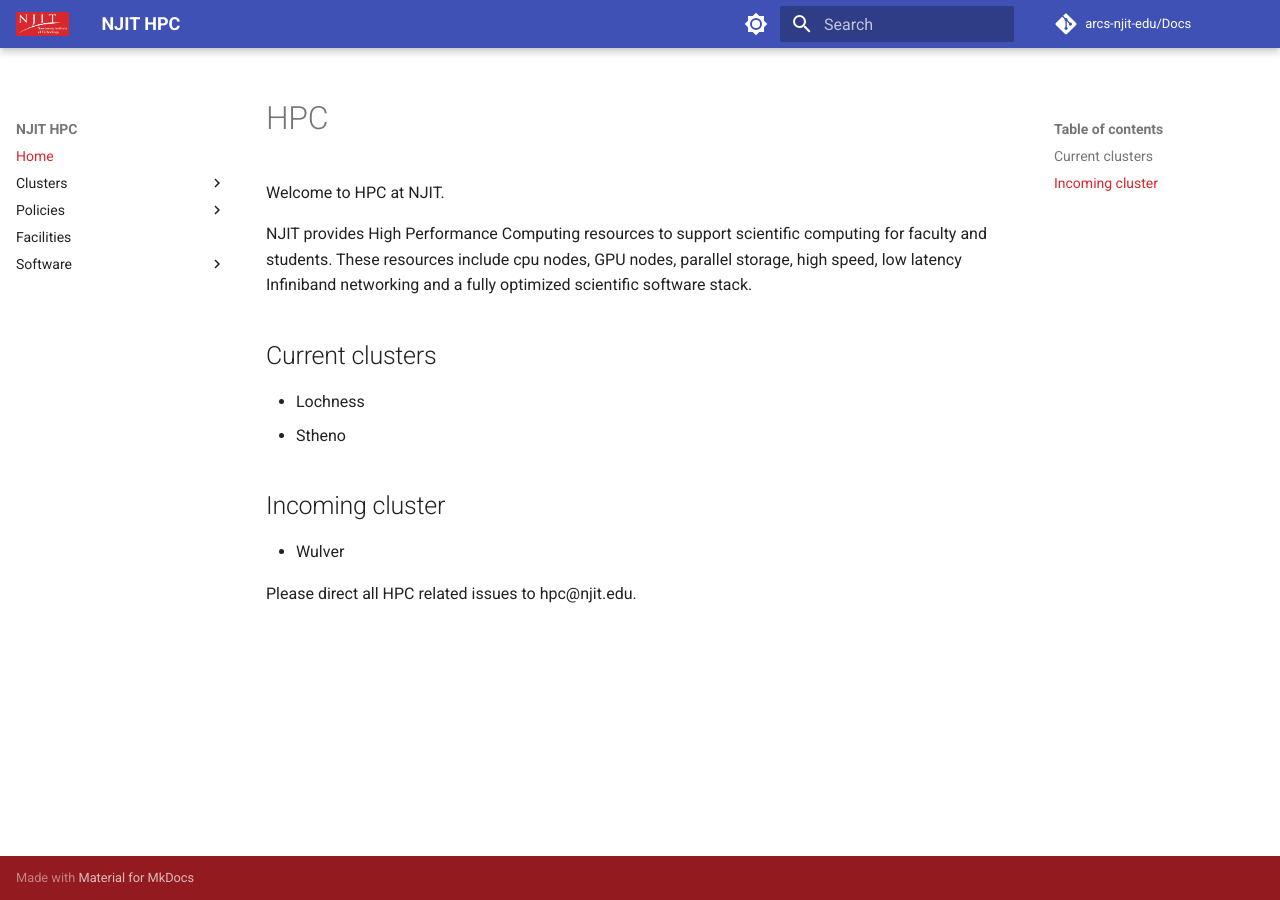
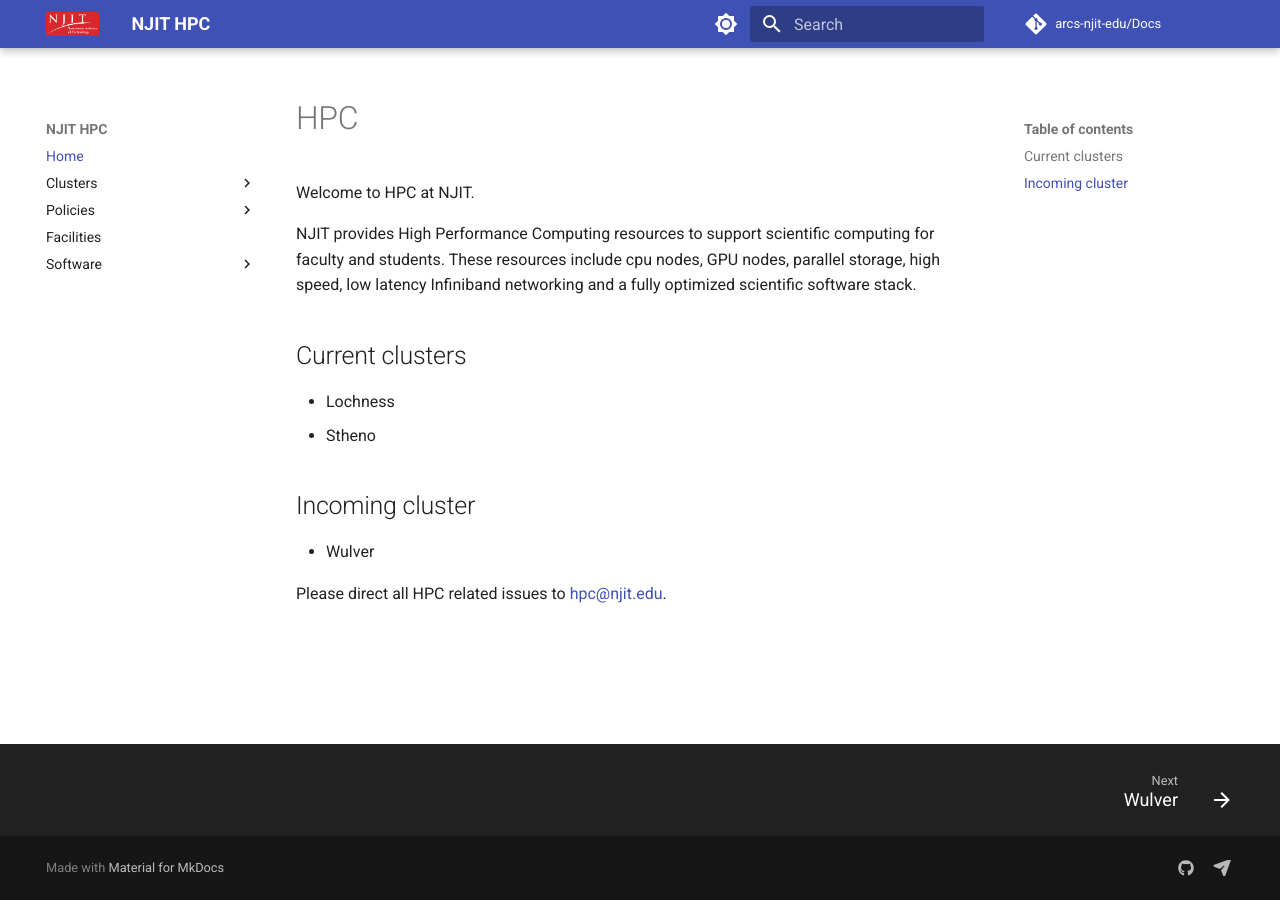
Before and after one commit to zhaohuic/Docs, an MkDocs documentation site: the page built from docs/index.md, in a window 1280 px wide. Built offline with MkDocs 1.6.1 and Material for MkDocs 9.7.7, drawn with Linux system fonts in a browser that asks for light colours; comment, search, counter and statistics services are not loaded.

```diff
--- a/docs/index.md
+++ b/docs/index.md
@@ -14,4 +14,4 @@ NJIT provides High Performance Computing resources to support scientific computi
 
 * Wulver
 
-Please direct all HPC related issues to hpc@njit.edu.
+Please direct all HPC related issues to [hpc@njit.edu](mailto:hpc@njit.edu).
--- a/docs/stylesheets/extra.css
+++ /dev/null
@@ -1,10 +0,0 @@
-:root {
-  --md-primary-fg-color:        #d8272d;
-  --md-primary-fg-color--light: #d8272d;
-  --md-primary-fg-color--dark:  indigo;
-  --md-footer-bg-color:         #d8272d;
-}
-
-.md-grid {
-  max-width: initial;
-}
--- a/mkdocs.yml
+++ b/mkdocs.yml
@@ -8,10 +8,10 @@ nav:
       - 'Wulver': 'clusters/wulver.md'
       - 'Lochness': 'clusters/lochness.md'
       - 'Stheno': 'clusters/stheno.md'
-      - 'User Access to Clusters': 'clusters/cluster_access.md'
+      - 'User access to clusters': 'clusters/cluster_access.md'
     - 'Policies':
-      - 'Lochness User Policies': 'Policies/lochness_policies.md'
-      - 'Wulver Usage and Condo Policies': 'Policies/wulver_policies.md'
+      - 'Lochness user policies': 'Policies/lochness_policies.md'
+      - 'Wulver usage and Condo policies': 'Policies/wulver_policies.md'
     - 'Facilities': 'facilities/facilities.md'
     - Software:
       - 'Matlab': 'Softwares/matlab.md'
@@ -21,8 +21,8 @@ theme:
   favicon: favicon.ico
   palette:
     # Palette toggle for light mode
-    - scheme: red
-      accent: red
+    - scheme: rgb(204,0,0)
+      accent: rgb(204,0,0)
       toggle:
         icon: material/brightness-7
         name: Switch to dark mode
@@ -37,6 +37,15 @@ theme:
     - navigation.tracking
     - navigation.tabs.sticky
     - navigation.path
+    - navigation.footer
+    - navigation.indexes
+    - navigation.top
     - toc.follow
 extra_css:
     - stylesheets/extra.css
+extra:
+  social:
+    - icon: fontawesome/brands/github
+      link: https://github.com/arcs-njit-edu/Docs
+    - icon: fontawesome/solid/paper-plane
+      link: mailto:hpc@njit.edu
```
Also changed, not shown: 1 other file.
